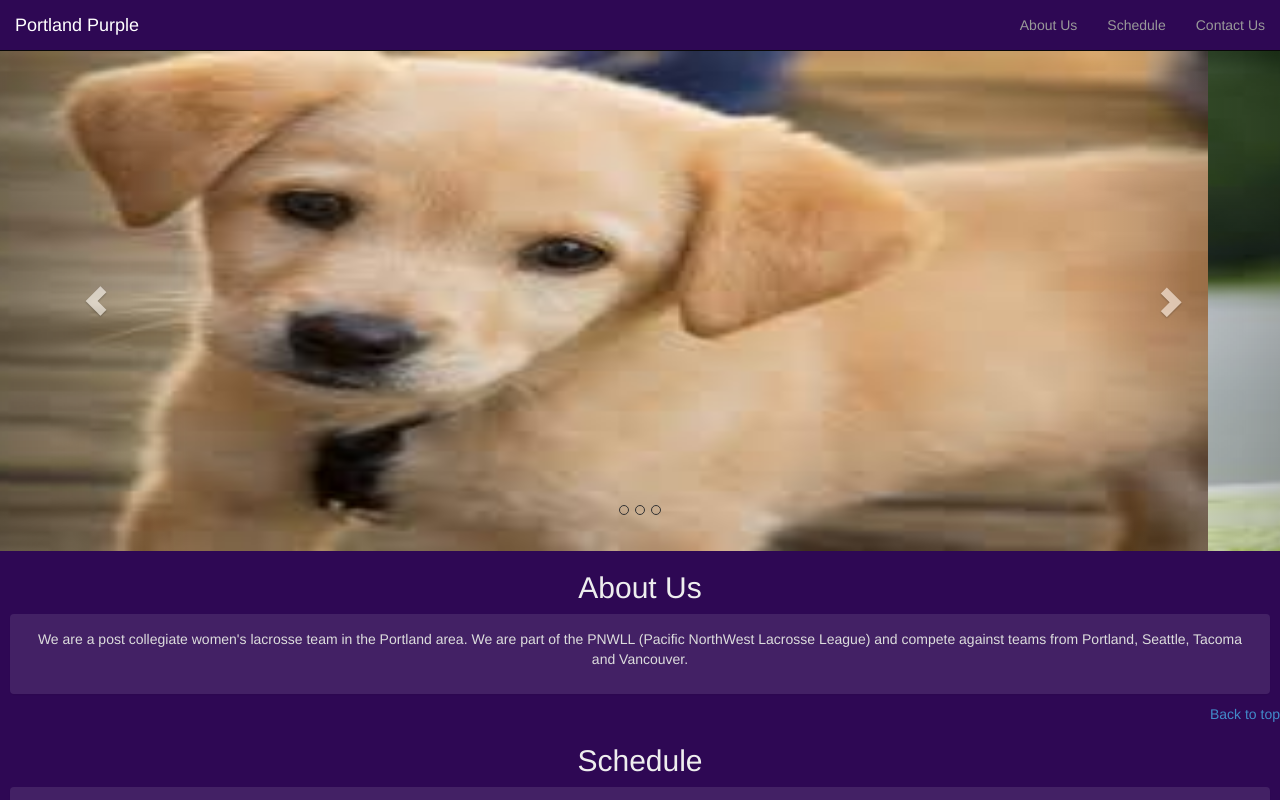
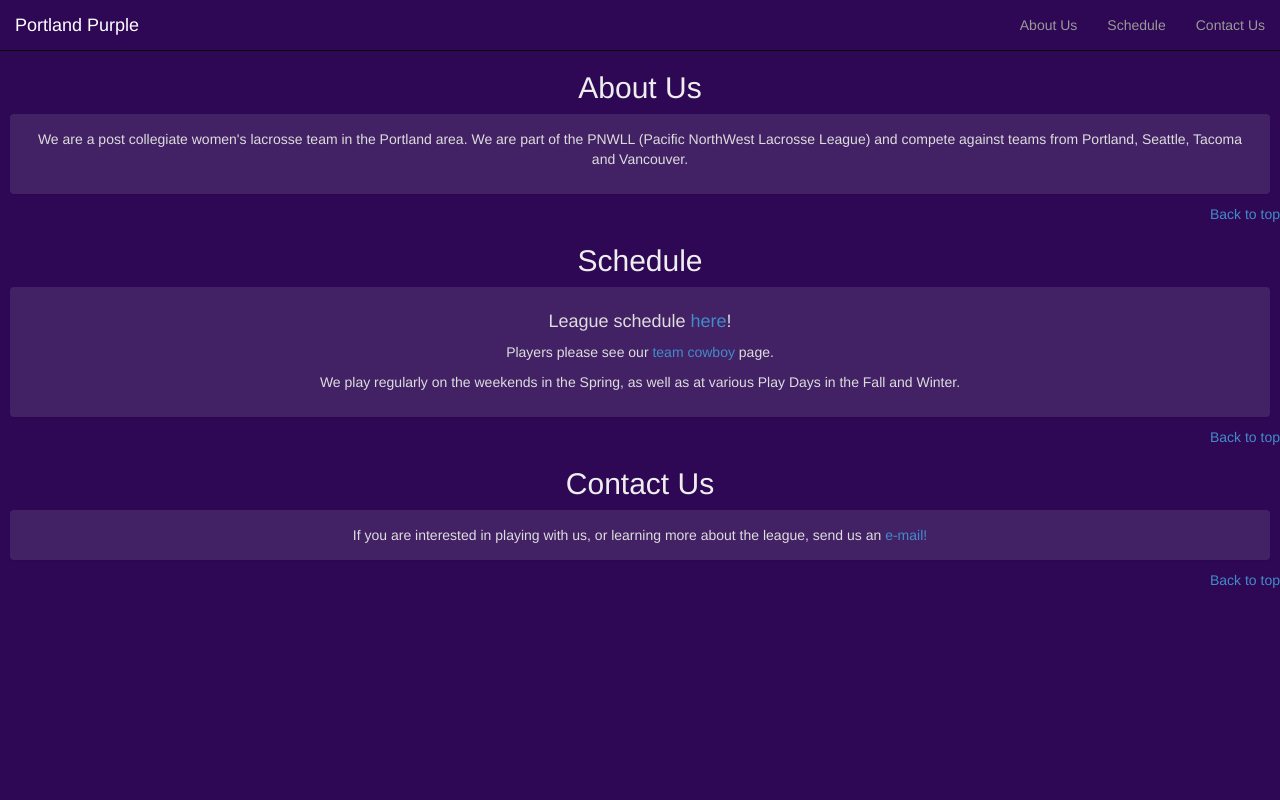
Before and after one commit to jkvoorhis/portland_purple, a plain HTML site: page index.html in a window 1280 px wide. Shown: the top 800 px of the page. Drawn offline with nearby package versions, Linux system fonts and the light colour scheme.

Commit message:
remove pics for now

```diff
--- a/index.html
+++ b/index.html
@@ -34,16 +34,16 @@
     </div>
   </nav>
 
-  <div id="home-page-carousel" class="carousel slide" data-ride="carousel">
+  <!-- <div id="home-page-carousel" class="carousel slide" data-ride="carousel"> -->
     <!-- Indicators -->
-    <ol class="carousel-indicators">
+    <!-- <ol class="carousel-indicators">
       <li data-target="#home-page-carousel" data-slide-to="0" class="active"></li>
       <li data-target="#home-page-carousel" data-slide-to="1"></li>
       <li data-target="#home-page-carousel" data-slide-to="2"></li>
-    </ol>
+    </ol> -->
 
     <!-- Wrapper for slides -->
-    <div class="carousel-inner">
+    <!-- <div class="carousel-inner">
       <div class="item active">
         <img src="images/first.jpg" alt="First Design">
       </div>
@@ -53,16 +53,16 @@
       <div class="item">
         <img src="images/third.jpg" alt="Third Design">
       </div>
-    </div>
+    </div> -->
 
     <!-- Controls -->
-    <a class="left carousel-control" href="#home-page-carousel" data-slide="prev">
+    <!-- <a class="left carousel-control" href="#home-page-carousel" data-slide="prev">
       <span class="glyphicon glyphicon-chevron-left"></span>
     </a>
     <a class="right carousel-control" href="#home-page-carousel" data-slide="next">
       <span class="glyphicon glyphicon-chevron-right"></span>
     </a>
-  </div>
+  </div> -->
 
   <div class="text-center">
     <h2 id="about_us">About Us</h2>
```
